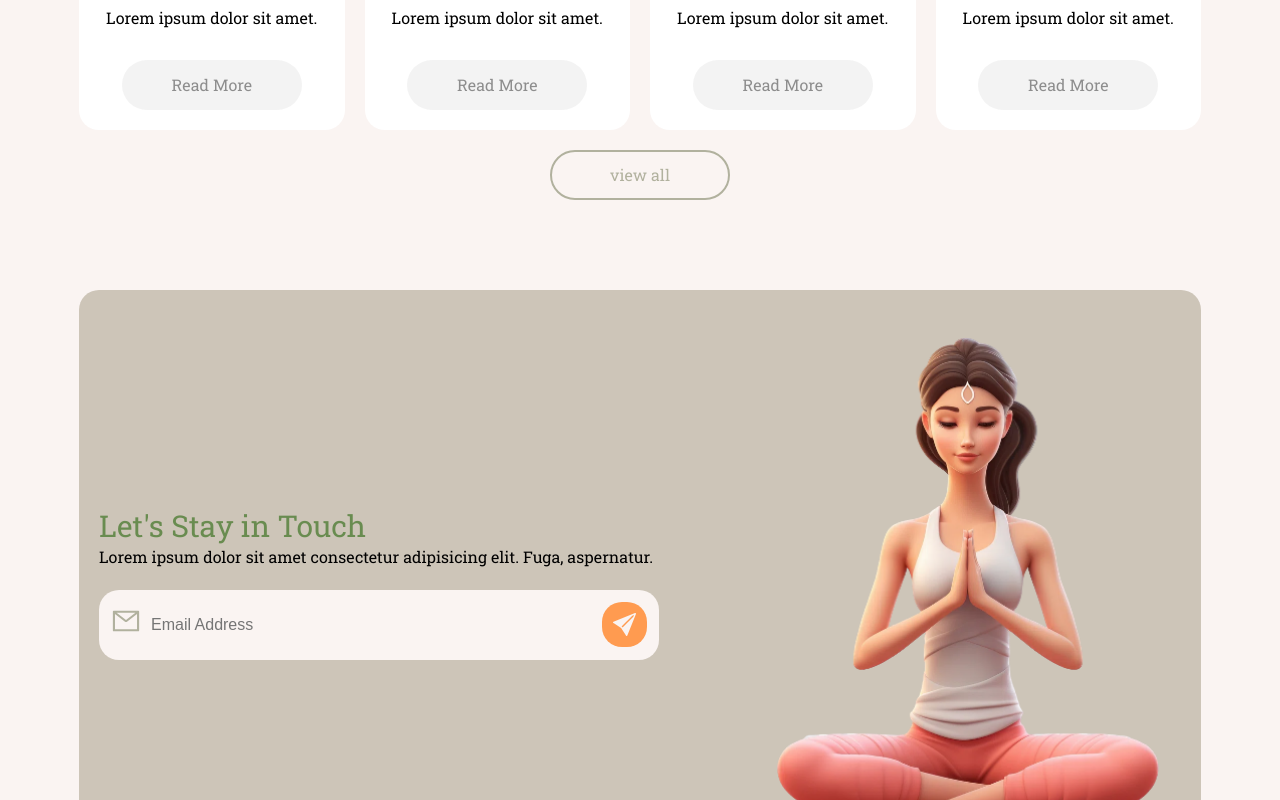
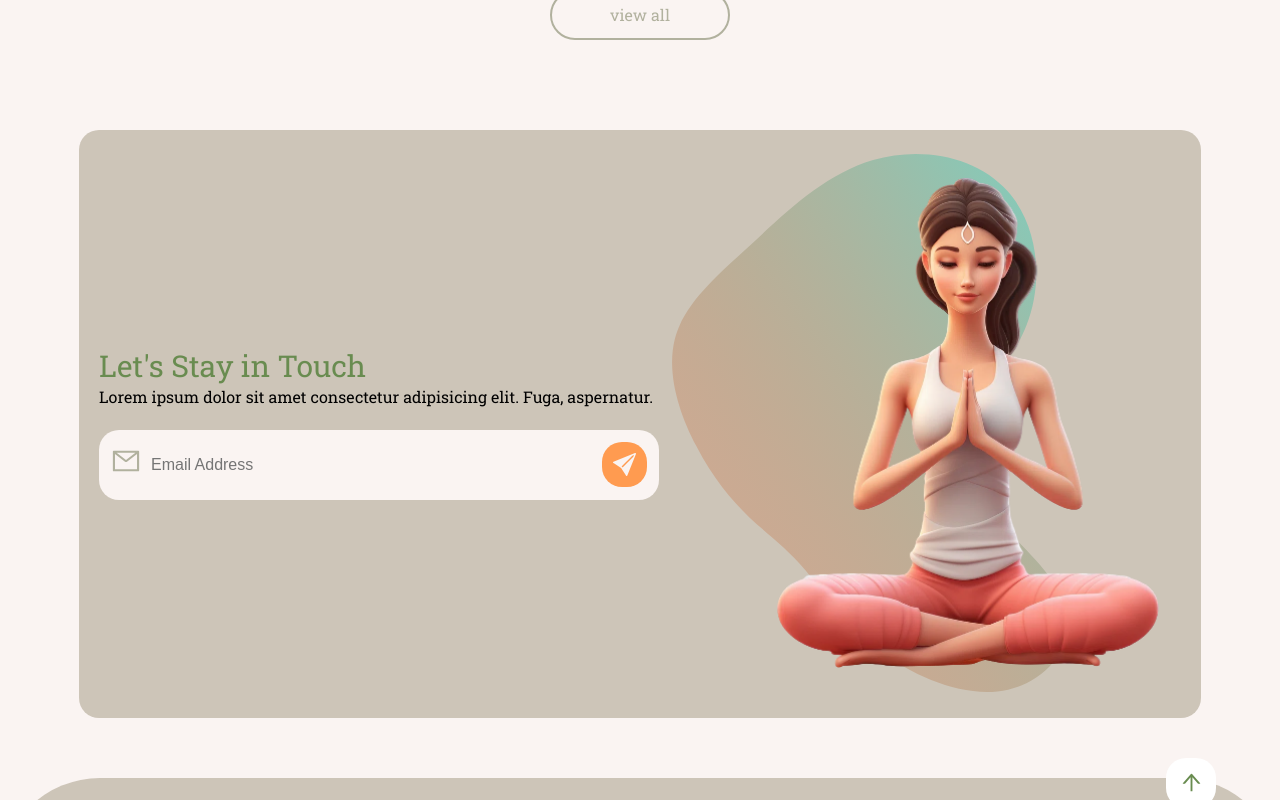
Before and after one commit to NasrinShakery/Yoga, a React (Create React App) app: page / in a window 1280 px wide. Shown: the part 1200-2000 px from the top of the page. Built offline with nearby package versions, Linux system fonts and the light colour scheme; a web font is replaced by a local one.

Commit message:
add shape in Newsletter section

```diff
--- a/src/components/Header/Header.scss
+++ b/src/components/Header/Header.scss
@@ -11,7 +11,8 @@
 
       background-size: cover;
       background-repeat: no-repeat;
-      min-height: 70vh;
+      // min-height: 70vh;
+      min-height: 40rem;
       background-position: bottom;
       border-bottom-left-radius: 10rem;
       border-bottom-right-radius: 10rem;
--- a/src/components/Navbar/Navbar.scss
+++ b/src/components/Navbar/Navbar.scss
@@ -47,13 +47,14 @@
          }
 
          .nav-menu {
+            z-index: 100;
             display: block;
             position: fixed;
-            background-color: var(--background-color2);
+            background-color: var(--background-color1);
             top: 0;
             left: 0;
             bottom: 0;
-            width: 70%;
+            width: 50%;
             padding: 2.5rem;
             transition: all 400ms ease-out;
             &.nav-menu--close {
@@ -63,24 +64,25 @@
                margin-bottom: 3rem;
                .mobile-menu__item {
                   margin-bottom: 1.5rem;
-                  border-bottom: 1px dashed var(--background-color1);
+                  border-bottom: 1px dashed var( --dark-green-color);
                   padding-bottom: 1rem;
                   .mobile-menu__link {
-                     color: var(--title-color);
+                     color: var(--dark-green-color);
                   }
                }
             }
             .nav-menu__links {
                display: flex;
                .nav-menu__link {
-                  color: var(--primary-color1);
+                  color: var(--dark-green-color);
                   display: block;
-                  border: 1px solid var(--background-color1);
+                  border: 1px solid var(--light-green-color);
                   padding: 1rem;
                   // flex-basis: 50%;
                   flex-grow: 1;
                   text-align: center;
                   border-radius: 2rem;
+                  margin: .5rem;
                }
                .nav-menu__link--border {
                }
--- a/src/components/NewsLetter/NewsLetter.scss
+++ b/src/components/NewsLetter/NewsLetter.scss
@@ -65,6 +65,27 @@
          width: 60%;
       }
    }
+   // fore shape behind the background::after&
+   position: relative;
+   overflow: hidden;
+   &::before{
+      content: '';
+      position: absolute;
+      top: 0;
+      bottom: 0;
+      left: 0;
+      right: 00;
+      background-image: url("./shape.svg");
+      background-repeat: no-repeat;
+      background-position: center;
+      background-size: contain;
+      width: 60rem;
+      height: 60rem;
+      // width: 100%;
+   }
+   .newsLetter__content, .newsLetter__banner{
+      z-index: 2;
+   }
 }
 //
 
@@ -107,6 +128,19 @@
             width: 70%;
          }
       }
+
+   // fore shape behind the background::after&
+      &::before{
+         top: -11px;
+         bottom: -74px;
+         left: -114px;
+         right: 0;
+         width: auto;
+         height: auto;
+         background-size: auto;
+         background-position: right ;
+
+      }
    }
 }
 @media (min-width: 992px){
```
Also changed, not shown: src/components/NewsLetter/shape.svg (added).
